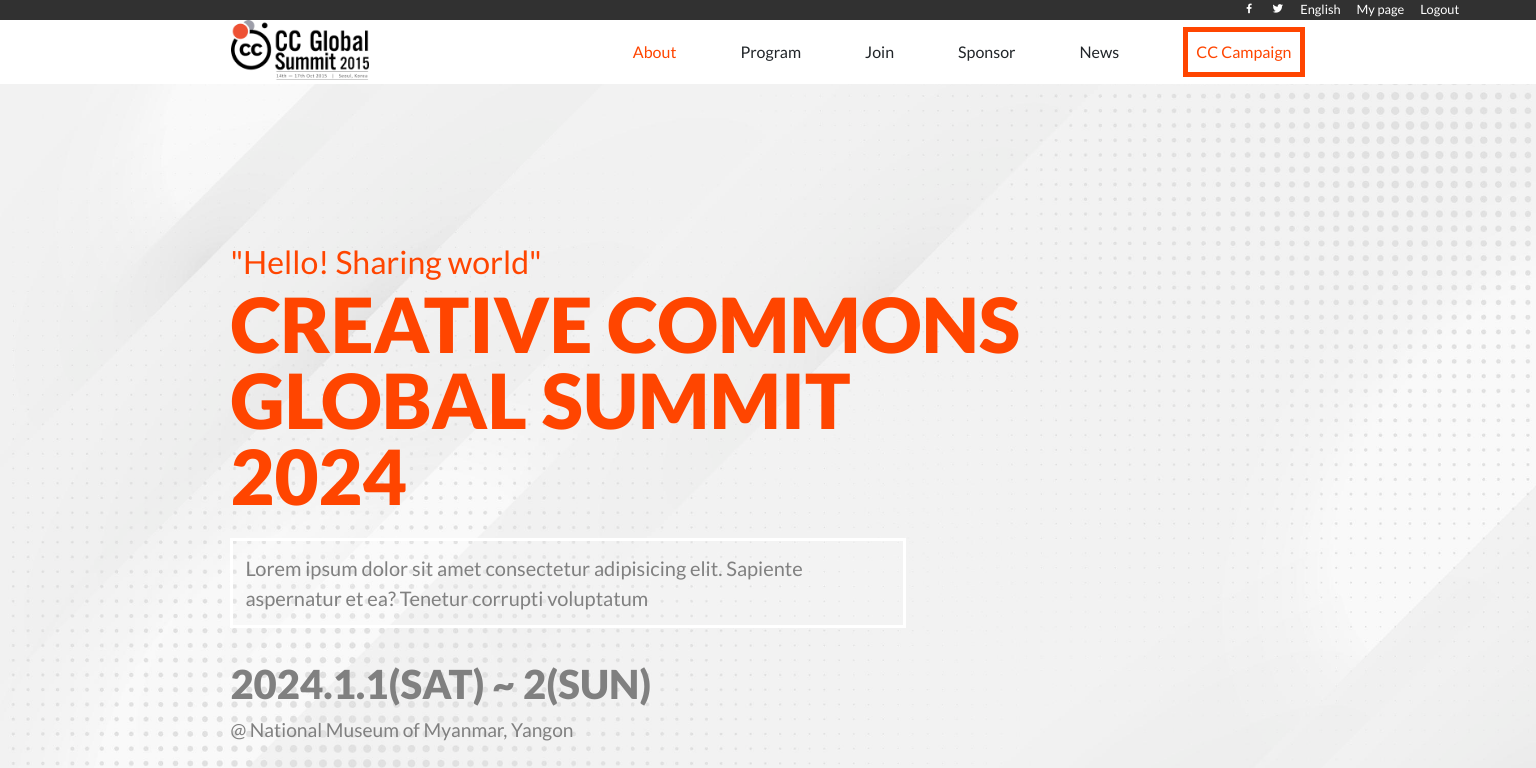
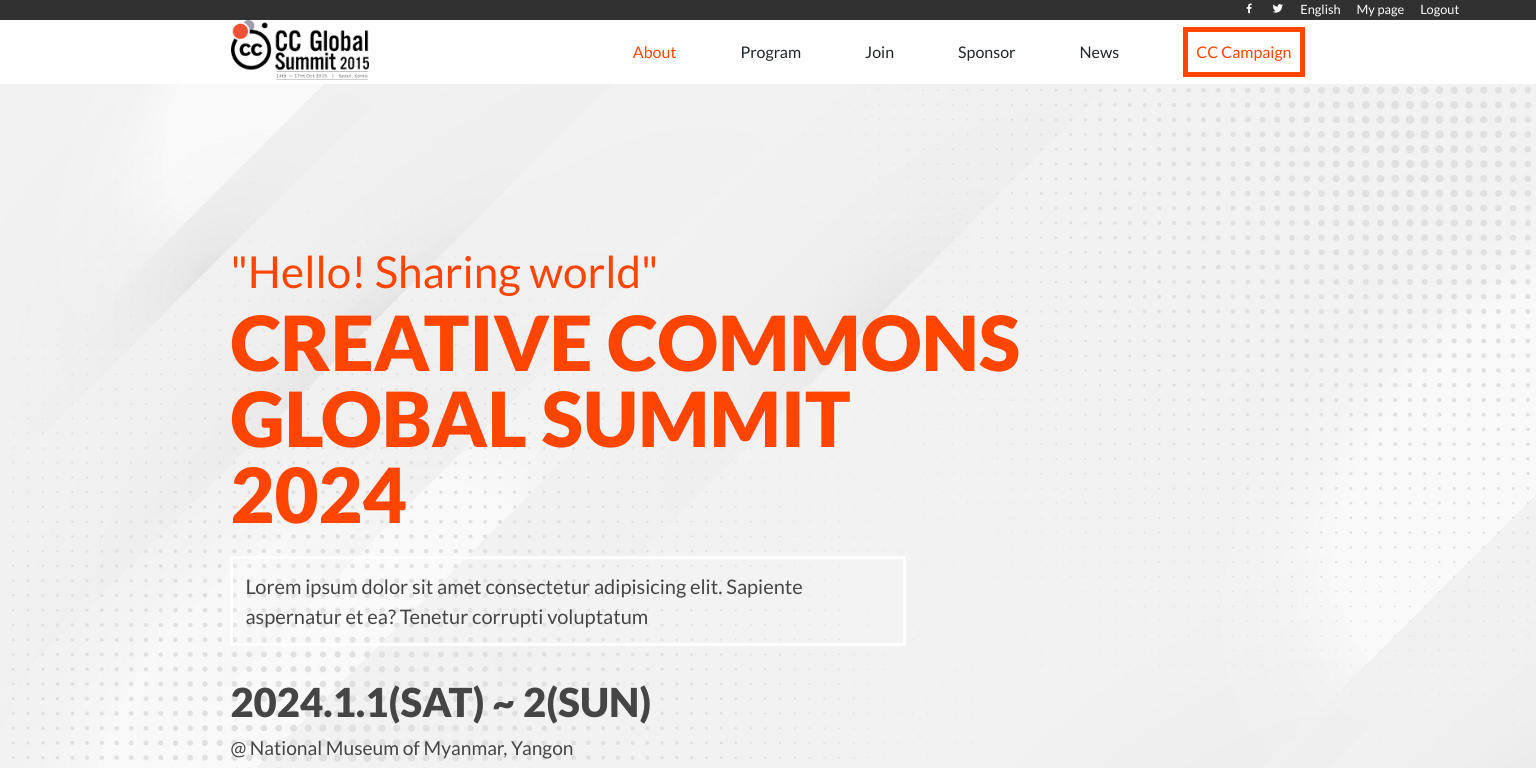
Before and after one commit to Frederick-Ye/Capstone-Microverse, a website: page index.html in a window 1536 px wide. Shown: the top 768 px of the page. Drawn offline with nearby package versions, Linux system fonts and the light colour scheme.

Commit message:
fix linter errors

```diff
--- a/style.css
+++ b/style.css
@@ -96,7 +96,7 @@
 }
 
 .hero-content .hero-text-home {
-  color: gray;
+  color: rgb(69, 69, 69);
   background-color: rgba(255, 255, 255, 0.1);
   border: 3px solid white;
   padding: 0.75rem;
@@ -106,14 +106,14 @@
 }
 
 .hero-content h2 {
-  color: gray;
+  color: rgb(69, 69, 69);
   font-weight: 900;
   font-size: 1.5rem;
 }
 
 .place {
   font-size: 0.8rem;
-  color: gray;
+  color: rgb(69, 69, 69);
   margin-bottom: 0;
 }
 
@@ -683,11 +683,11 @@
   }
 
   .hello-text {
-    font-size: 2rem;
     margin-top: 5rem;
   }
 
   .hero-content .hello-text {
+    font-size: 1.75rem;
     margin-top: 0;
   }
 
@@ -979,7 +979,7 @@
   }
 
   .hero-content .hello-text {
-    font-size: 1.75rem;
+    font-size: 2.5rem;
     margin-bottom: 0;
   }
 
@@ -1016,12 +1016,8 @@
 }
 
 @media (min-width: 1440px) {
-  .hero-content {
-    top: 10%;
-  }
-
   .hero-content .hello-text {
-    font-size: 2rem;
+    font-size: 2.75rem;
     margin-bottom: 0;
   }
 
```
